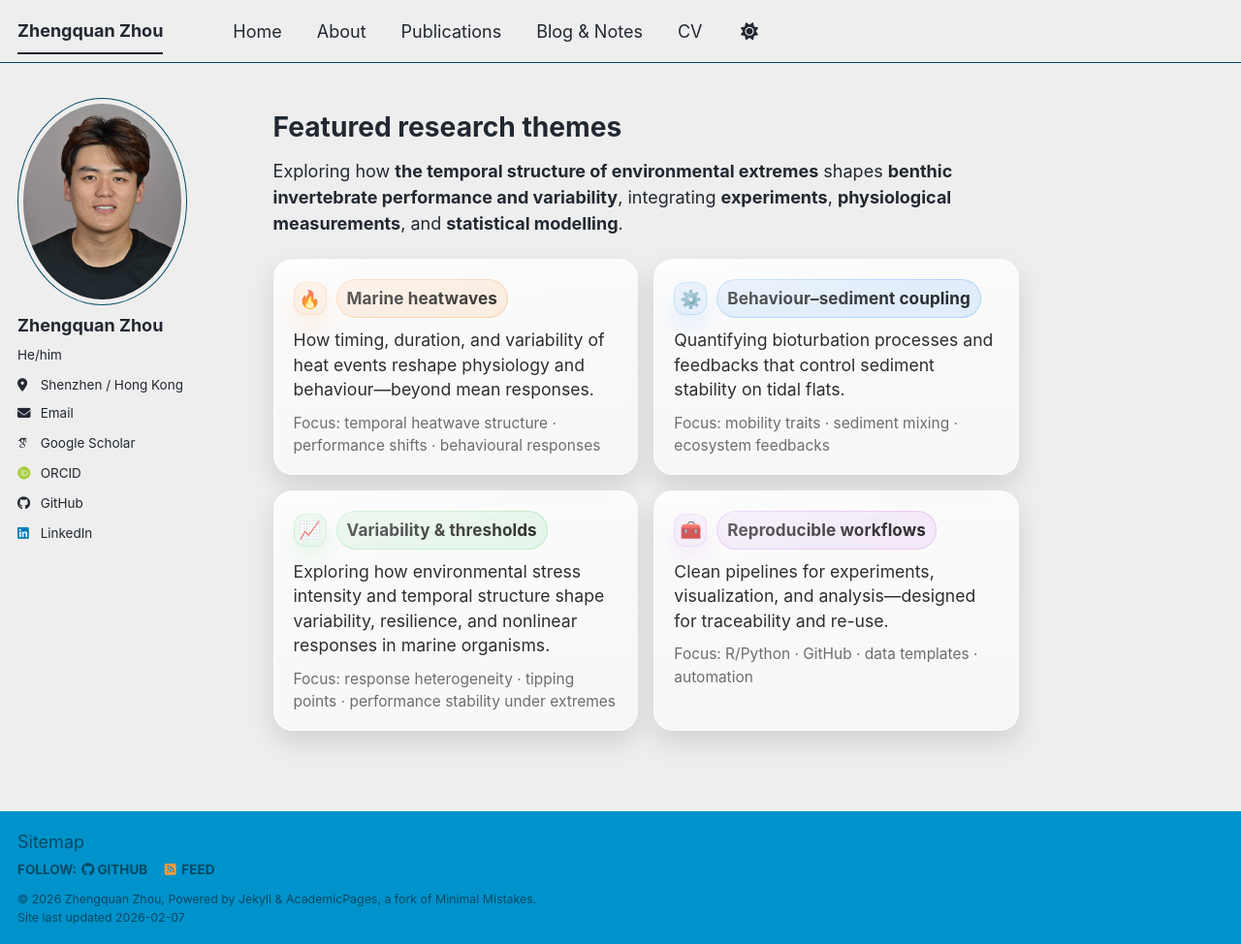
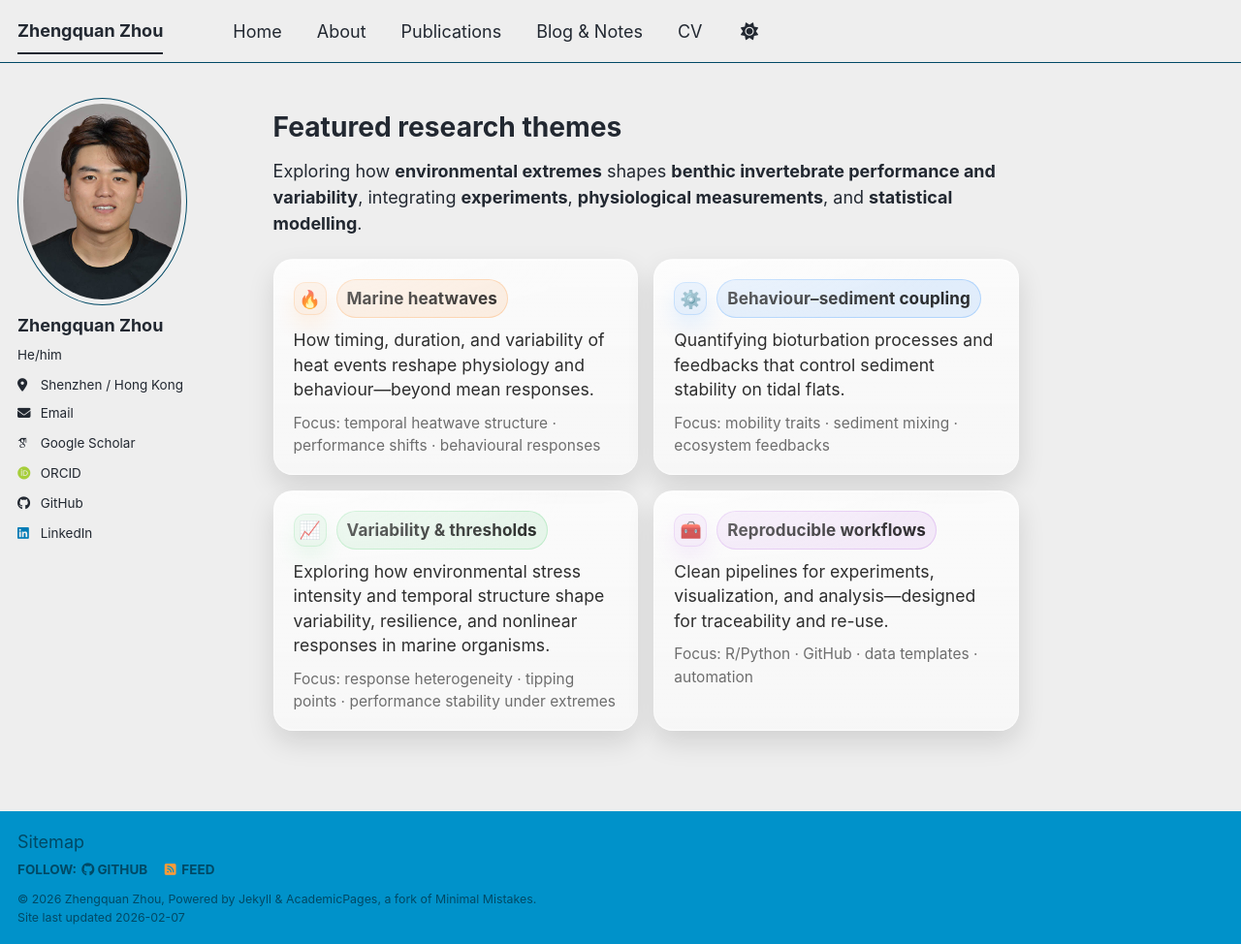
Before and after one commit to zqzhou7/zqzhou7.github.io, a Jekyll site: the page built from index.md, in a window 1280 px wide and 974 px high. Shown: the whole window at 97% size. Built offline with Jekyll 4.4.1, drawn with Linux system fonts in a browser that asks for light colours; some web fonts are replaced; a script bundle is joined from its source files by our own code; library files that are not in the unit come from our copies.

Commit message:
Update index.md

```diff
--- a/index.md
+++ b/index.md
@@ -8,7 +8,7 @@ classes: wide
 
 # Featured research themes
 
-Exploring how **the temporal structure of environmental extremes** shapes **benthic invertebrate performance and variability**, integrating **experiments**, **physiological measurements**, and **statistical modelling**.
+Exploring how **environmental extremes** shapes **benthic invertebrate performance and variability**, integrating **experiments**, **physiological measurements**, and **statistical modelling**.
 
 <div class="zq-grid">
 
```
